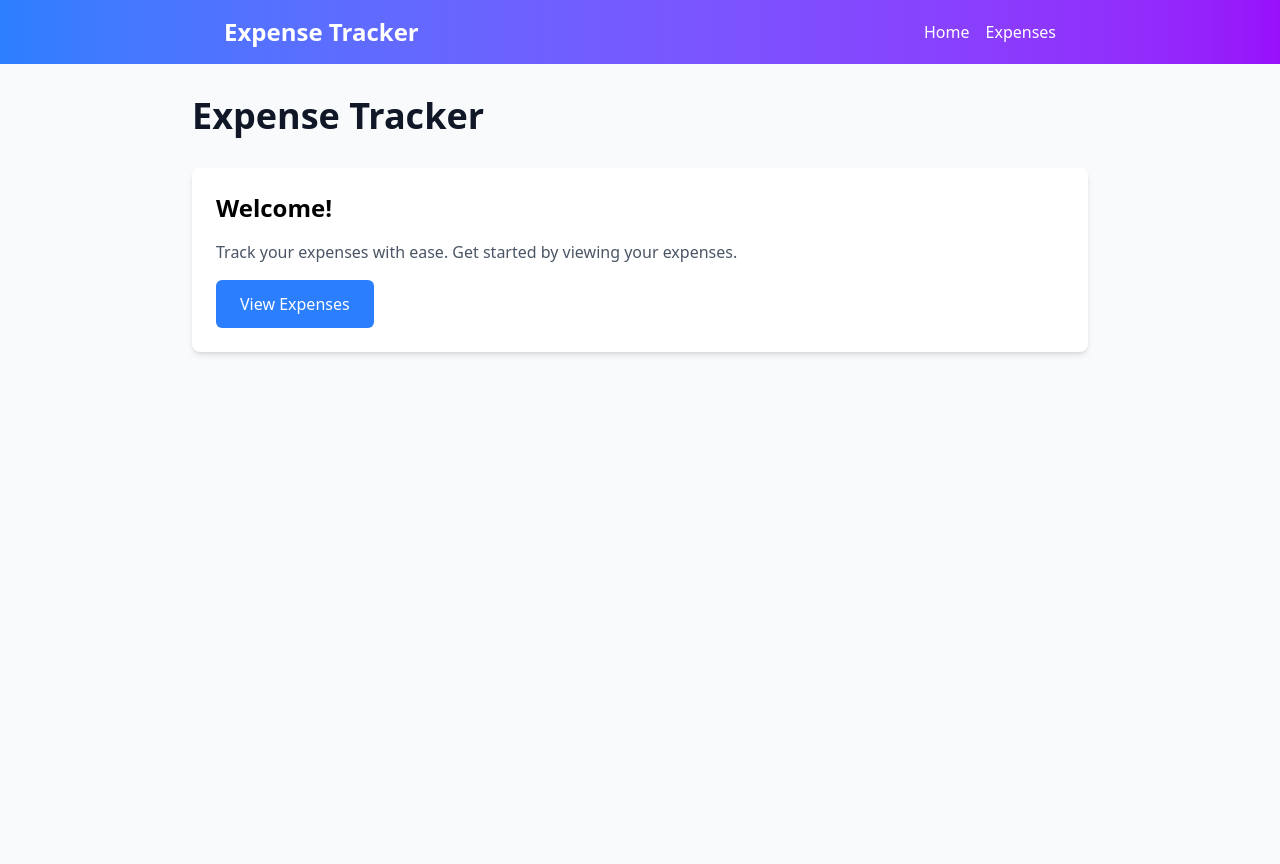
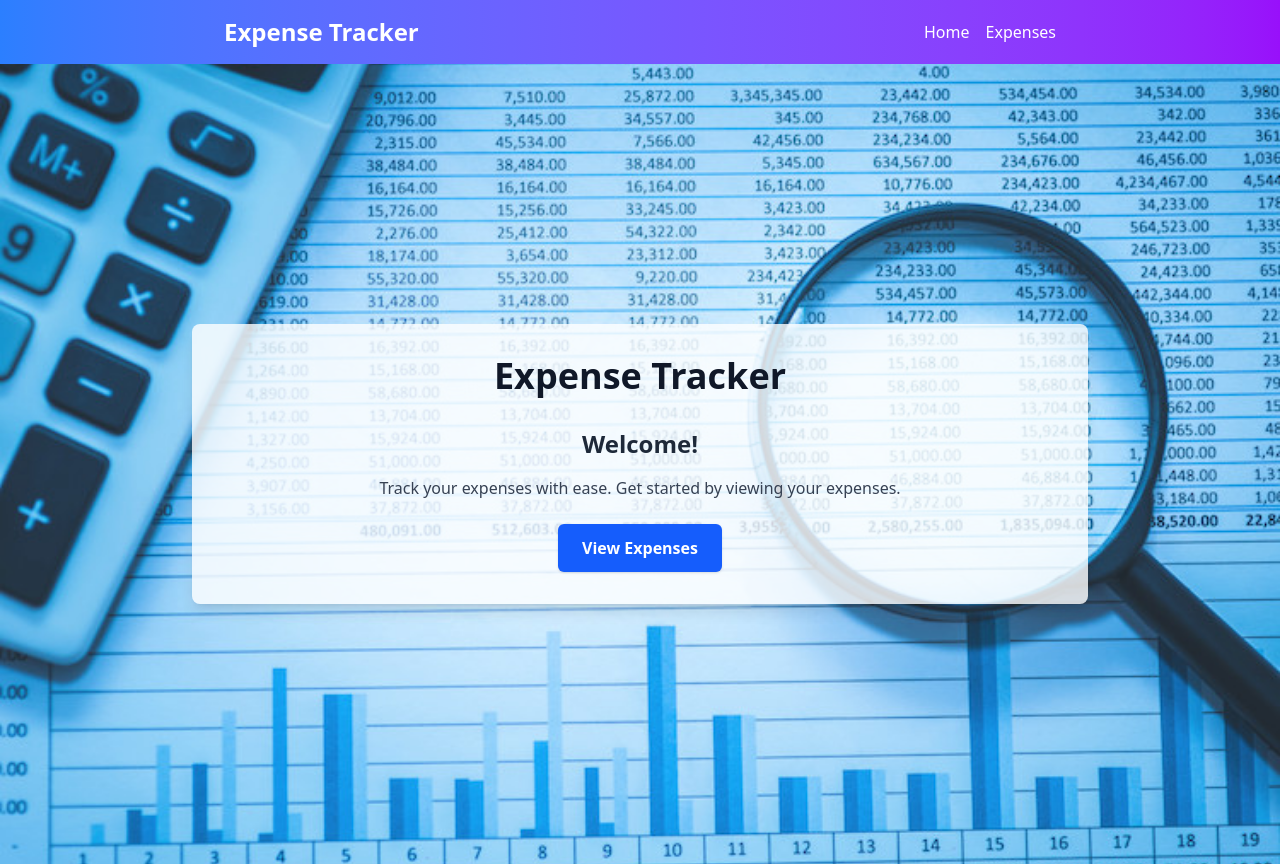
Before and after one commit to asiu3209/Expense-Tracker-Next, a Next.js app: page / in a window 1280 px wide. Built offline with nearby package versions, Linux system fonts and the light colour scheme.

Commit message:
Changed some styling to accomodate background

```diff
--- a/app/page.tsx
+++ b/app/page.tsx
@@ -1,28 +1,39 @@
 import Link from "next/link";
+import BG from "@/assets/ExpenseBackground.jpg";
 
-//Home page of expense tracker
+// Home page of expense tracker
 export default function HomePage() {
   return (
-    <main className="min-h-screen p-8 bg-gray-50">
-      <div className="max-w-4xl mx-auto">
-        <h1 className="text-4xl font-bold text-gray-900 mb-8">
+    <main
+      className="min-h-screen p-8 relative flex items-center justify-center"
+      style={{
+        backgroundImage: `url(${BG.src})`,
+        backgroundSize: "cover",
+        backgroundPosition: "center",
+        backgroundRepeat: "no-repeat",
+      }}
+    >
+      <div className="max-w-4xl mx-auto w-full">
+        <div className="bg-white/80 rounded-lg p-8 shadow-lg">
+          <h1 className="text-4xl font-bold text-gray-900 mb-8 text-center">
             Expense Tracker
           </h1>
-
-        <div className="bg-white rounded-lg p-6 shadow-md">
-          <h2 className="text-2xl font-semibold mb-4">Welcome!</h2>
-          <p className="text-gray-600 mb-4">
+          <h2 className="text-2xl font-semibold mb-4 text-gray-800 text-center">
+            Welcome!
+          </h2>
+          <p className="text-gray-700 mb-6 text-center">
             Track your expenses with ease. Get started by viewing your expenses.
           </p>
-
+          <div className="flex justify-center">
             <Link
               href="/Expenses"
-            className="inline-block bg-blue-500 text-white px-6 py-3 rounded-md hover:bg-blue-600 transition"
+              className="inline-block bg-blue-600 text-white px-6 py-3 rounded-md hover:bg-blue-700 transition font-semibold shadow"
             >
               View Expenses
             </Link>
           </div>
         </div>
+      </div>
     </main>
   );
 }
```
Lines whose indentation alone changed are shown as unchanged.
